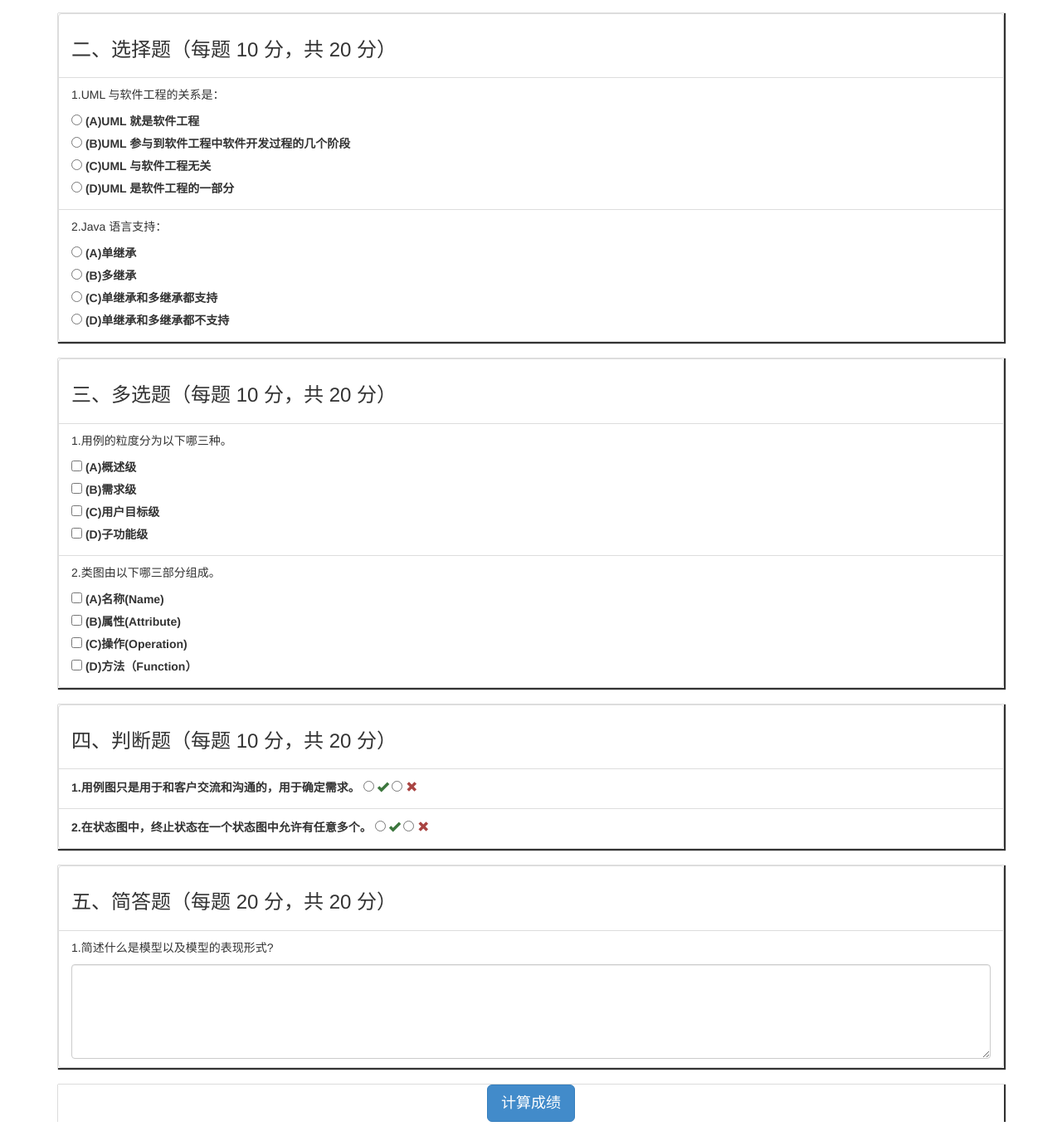
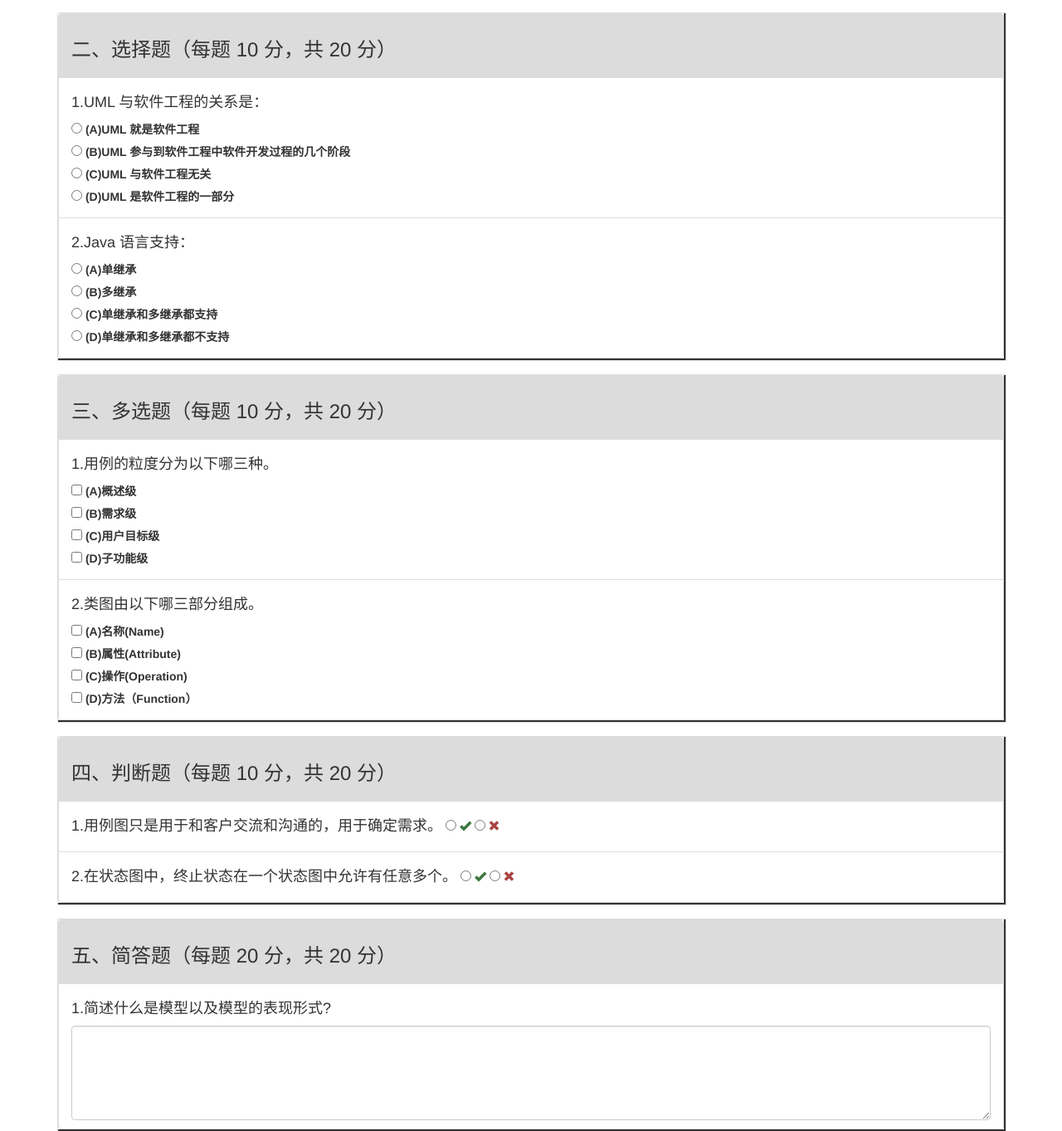
Before and after one commit to wangyao11/html_and_dom, a plain HTML site: page index.html in a window 1280 px wide. Shown: the part 430-1793 px from the top of the page at 83% size. Drawn offline with Linux system fonts and the light colour scheme.

Commit message:
update html <p>

```diff
--- a/index.html
+++ b/index.html
@@ -19,6 +19,7 @@
     <script type="text/javascript" src="js/model/shortAnswer.js"></script>
 
     <link rel="stylesheet" href="lib/bootstrop/css/bootstrap.min.css" charset="utf-8">
+    <link rel="stylesheet" href="css/main.css" charset="utf-8">
   </head>
   <body class="container">
     <form class="form-horizontal">
@@ -100,7 +101,7 @@
             <h3>二、选择题（每题 10 分，共 20 分）</h3>
           </li>
           <li class="list-group-item">
-            <p>1.UML 与软件工程的关系是：</p>
+            <h4>1.UML 与软件工程的关系是：</h4>
             <input type="radio" name="2_1" id="2_1_1" value="A" />
             <label for="2_1_1">(A)UML 就是软件工程</label> <br/>
             <input type="radio" name="2_1" id="2_1_2" value="B" />
@@ -111,7 +112,7 @@
             <label for="2_1_4">(D)UML 是软件工程的一部分</label> <br/>
           </li>
           <li class="list-group-item">
-            <p>2.Java 语言支持：</p>
+            <h4>2.Java 语言支持：</h4>
             <input type="radio" name="2_2" id="2_2_1" value="A" />
             <label for="2_2_1">(A)单继承</label> <br/>
             <input type="radio" name="2_2" id="2_2_2" value="B" />
@@ -130,7 +131,7 @@
             <h3>三、多选题（每题 10 分，共 20 分）</h3>
           </li>
           <li class="list-group-item">
-            <p>1.用例的粒度分为以下哪三种。</p>
+            <h4>1.用例的粒度分为以下哪三种。</h4>
             <input type="checkbox" name="3_1" id="3_1_1" value='A'>
             <label for="3_1_1">(A)概述级</label> <br/>
             <input type="checkbox" name="3_1" id="3_1_2" value='B'>
@@ -141,7 +142,7 @@
             <label for="3_1_4">(D)子功能级</label> <br/>
           </li>
           <li class="list-group-item">
-            <p>2.类图由以下哪三部分组成。</p>
+            <h4>2.类图由以下哪三部分组成。</h4>
             <input type="checkbox" name="3_2" id="3_2_1" value='A'>
             <label for="3_2_1">(A)名称(Name)</label> <br/>
             <input type="checkbox" name="3_2" id="3_2_2" value='B'>
@@ -161,7 +162,7 @@
           </li>
           <li class="list-group-item">
             <div class="from-group">
-              <label>1.用例图只是用于和客户交流和沟通的，用于确定需求。</label>
+              <label class="h4">1.用例图只是用于和客户交流和沟通的，用于确定需求。</label>
               <label>
                 <input type="radio" name="4_1" id="4_1_1" value="Y" />
                 <span class="glyphicon glyphicon-ok text-success"></span>
@@ -174,7 +175,7 @@
           </li>
           <li class="list-group-item">
             <div class="from-group">
-              <label>2.在状态图中，终止状态在一个状态图中允许有任意多个。</label>
+              <label class="h4">2.在状态图中，终止状态在一个状态图中允许有任意多个。</label>
               <label>
                 <input type="radio" name="4_2" id="4_2_1" value="Y" />
                 <span class="glyphicon glyphicon-ok text-success"></span>
@@ -194,7 +195,7 @@
             <h3>五、简答题（每题 20 分，共 20 分）</h3>
           </li>
           <li class="list-group-item">
-          <p>1.简述什么是模型以及模型的表现形式?</p>
+          <h4>1.简述什么是模型以及模型的表现形式?</h4>
           <textarea cols="30" class="form-control" rows="5" id="5_1" name="5_1"></textarea>
           </li>
         </ul>
```
